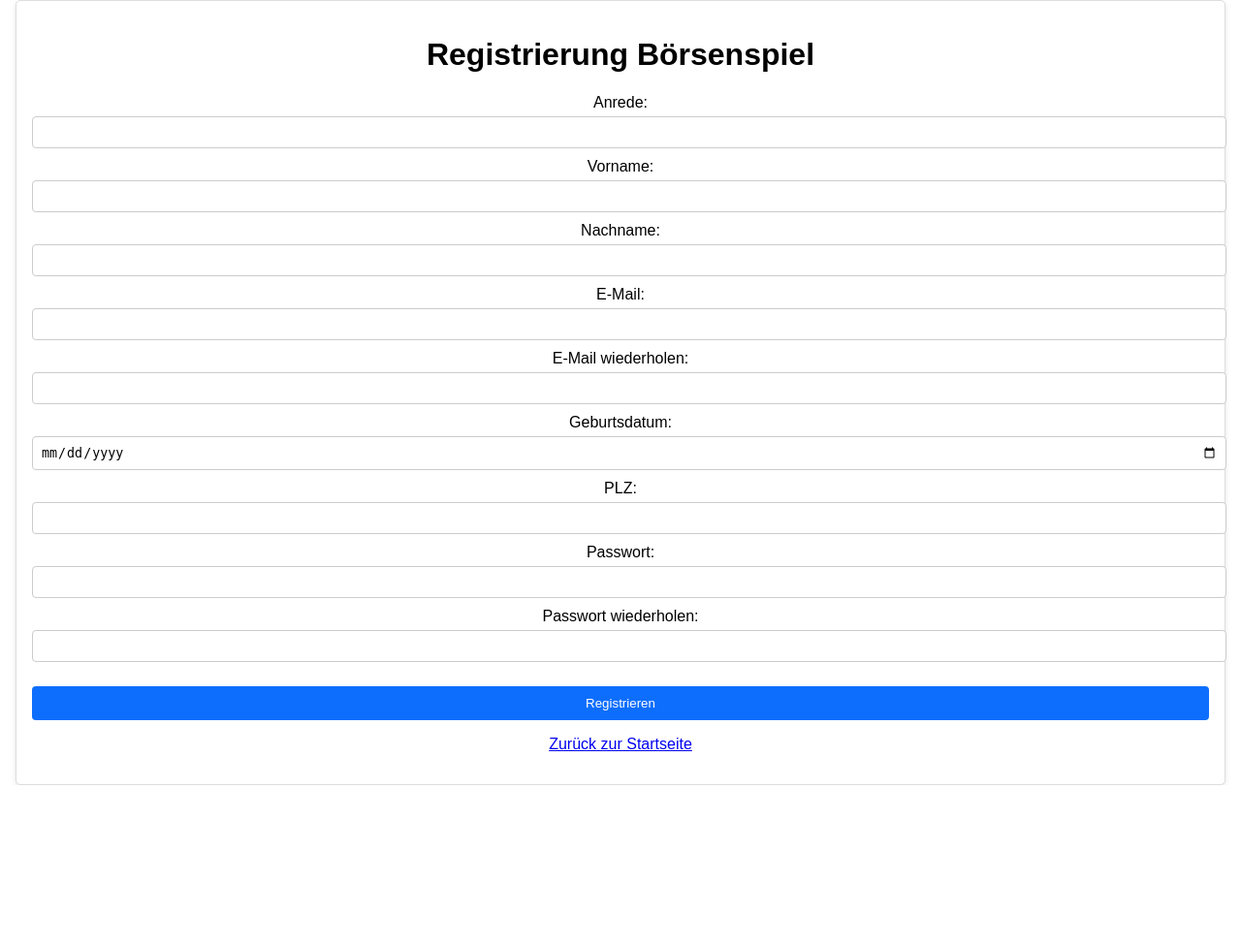
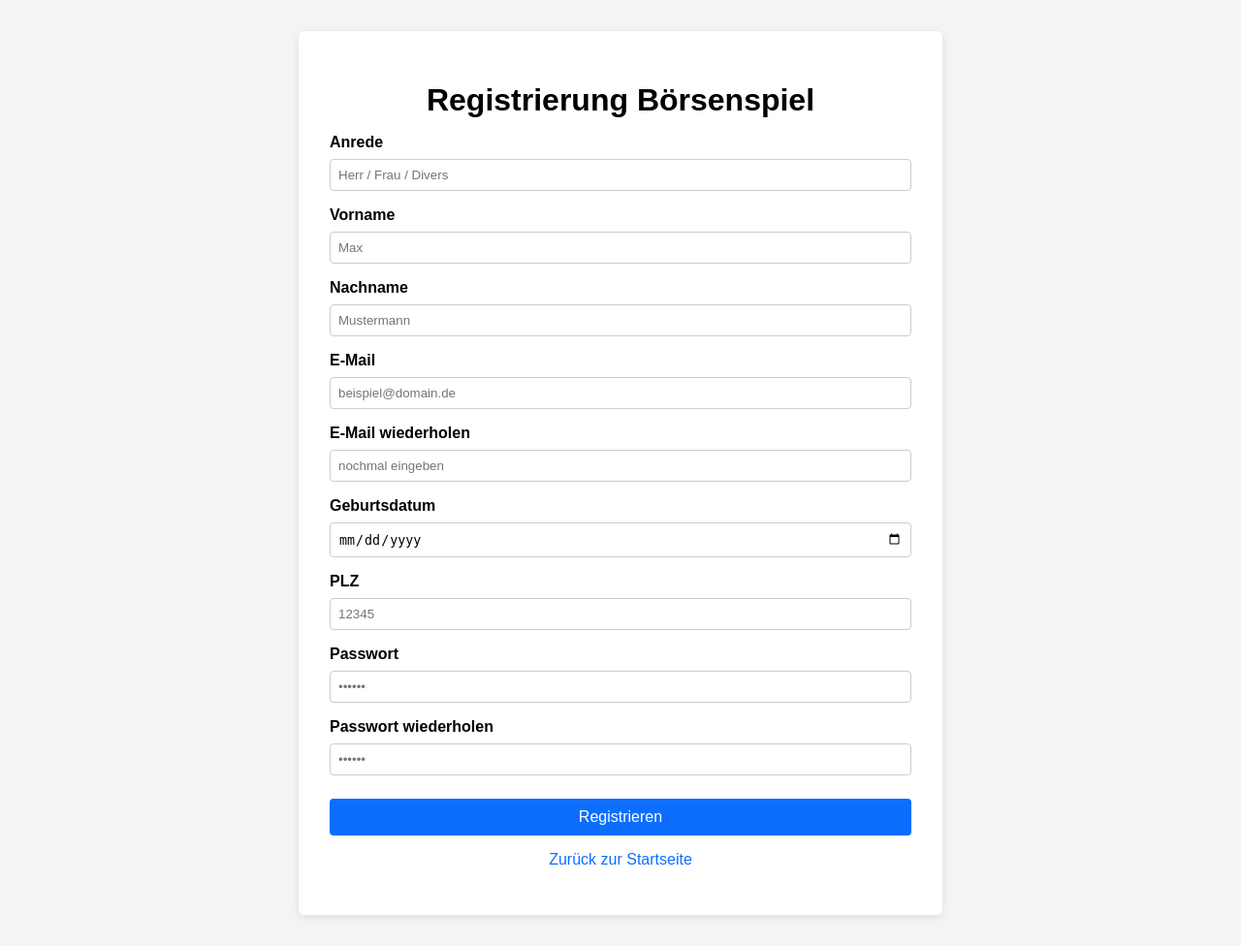
Before and after one commit to DerDaumen1/Webschreck, a PHP site: page /registrierung.php in a window 1280 px wide. Shown: the whole page at 97% size. Before the commit the page ends 810 px from the top, so only its background shows below. Run offline with PHP 8.4, Linux system fonts and the light colour scheme.

Commit message:
Registrierungsseite überarbeitet

```diff
--- /dev/null
+++ b/registrierung.css
@@ -0,0 +1,106 @@
+/* Grundlegendes Layout für die Registrierungsseite */
+body {
+    background-color: #f4f4f4;
+    font-family: Arial, sans-serif;
+    margin: 0;
+    padding: 0;
+}
+
+/* Container zentriert die Card */
+.container {
+    display: flex;
+    justify-content: center;
+    align-items: center;
+    /* vertikale Zentrierung */
+    min-height: 100vh;
+    padding: 2rem;
+}
+
+/* Card-Optik */
+.card {
+    background: #fff;
+    padding: 2rem;
+    border-radius: 6px;
+    box-shadow: 0 2px 8px rgba(0, 0, 0, 0.1);
+    width: 100%;
+    max-width: 600px;
+}
+
+/* Überschrift */
+h1 {
+    text-align: center;
+    margin-bottom: 1rem;
+}
+
+/* Fehlermeldung */
+.fehler {
+    background-color: #ffe0e0;
+    border: 1px solid #ffaaaa;
+    padding: 1rem;
+    margin-bottom: 1rem;
+    color: #d00000;
+    border-radius: 4px;
+}
+
+/* Formularstruktur */
+form {
+    display: flex;
+    flex-direction: column;
+}
+
+/* Formularelemente */
+.form-group {
+    margin-bottom: 1rem;
+    display: flex;
+    flex-direction: column;
+}
+
+.form-group label {
+    margin-bottom: 0.5rem;
+    font-weight: bold;
+}
+
+.form-group input {
+    padding: 8px;
+    border: 1px solid #ccc;
+    border-radius: 4px;
+}
+
+/* Button */
+button {
+    padding: 10px;
+    background-color: #0d6efd;
+    color: white;
+    border: none;
+    border-radius: 4px;
+    cursor: pointer;
+    font-size: 1rem;
+    margin-top: 0.5rem;
+}
+
+button:hover {
+    background-color: #0b5ed7;
+}
+
+/* Link zurück zur Startseite */
+.back-link {
+    text-align: center;
+    margin-top: 1rem;
+}
+
+.back-link a {
+    color: #0d6efd;
+    text-decoration: none;
+}
+
+.back-link a:hover {
+    text-decoration: underline;
+}
+
+/* Erfolgsmeldung */
+.success {
+    text-align: center;
+    font-size: 1.2rem;
+    color: green;
+    margin-bottom: 1rem;
+}
--- a/registrierung.php
+++ b/registrierung.php
@@ -29,7 +29,8 @@ if ($_SERVER['REQUEST_METHOD'] === 'POST') {
     }
 
     if (count($fehler) === 0) {
-        $stmt = $pdo->prepare("INSERT INTO users (anrede, vorname, nachname, email, passwort, geburtsdatum, plz, spielgeld, anzahl_aktien) VALUES (:anrede, :vorname, :nachname, :email, :passwort, :geburtsdatum, :plz, 50000, 0)");
+        $stmt = $pdo->prepare("INSERT INTO users (anrede, vorname, nachname, email, passwort, geburtsdatum, plz, spielgeld, anzahl_aktien)
+                               VALUES (:anrede, :vorname, :nachname, :email, :passwort, :geburtsdatum, :plz, 50000, 0)");
         $stmt->execute([
             ':anrede' => $anrede,
             ':vorname' => $vorname,
@@ -41,7 +42,7 @@ if ($_SERVER['REQUEST_METHOD'] === 'POST') {
         ]);
 
         $erfolg = true;
-        // Um den User ggf. direkt einzuloggen:
+        // Direkt einloggen und zur Startseite weiterleiten:
         $_SESSION['angemeldet'] = true;
         $_SESSION['nutzer_email'] = $email;
         $_SESSION['vorname'] = $vorname;
@@ -52,42 +53,14 @@ if ($_SERVER['REQUEST_METHOD'] === 'POST') {
         exit;
     }
 }
-
 ?>
 <!DOCTYPE html>
 <html lang="de">
 <head>
   <meta charset="UTF-8">
   <title>Registrierung Börsenspiel</title>
-  <link rel="stylesheet" href="styles.css">
-  <style>
-    form {
-      display: flex;
-      flex-direction: column;
-    }
-    label {
-      margin-bottom: 10px;
-    }
-    input {
-      width: 100%;
-      padding: 8px;
-      margin-top: 5px;
-      border: 1px solid #ccc;
-      border-radius: 4px;
-    }
-    button {
-      margin-top: 15px;
-      padding: 10px;
-      background-color: #0d6efd;
-      color: white;
-      border: none;
-      border-radius: 4px;
-      cursor: pointer;
-    }
-    button:hover {
-      background-color: #0b5ed7;
-    }
-  </style>
+  <!-- Hier wird das externe Stylesheet für die Registrierungsseite eingebunden -->
+  <link rel="stylesheet" href="registrierung.css">
 </head>
 <body>
 <div class="container">
@@ -103,19 +76,59 @@ if ($_SERVER['REQUEST_METHOD'] === 'POST') {
           </ul>
         </div>
       <?php endif; ?>
-    <form id="regForm" method="post" action="registrierung.php">
-      <label>Anrede:<input type="text" name="anrede" required /></label>
-      <label>Vorname:<input type="text" name="vorname" required /></label>
-      <label>Nachname:<input type="text" name="nachname" required /></label>
-      <label>E-Mail:<input type="email" name="email" required /></label>
-      <label>E-Mail wiederholen:<input type="email" name="emailWdh" required /></label>
-      <label>Geburtsdatum:<input type="date" name="geburtsdatum" required /></label>
-      <label>PLZ:<input type="text" name="plz" required /></label>
-      <label>Passwort:<input type="password" name="passwort" required /></label>
-      <label>Passwort wiederholen:<input type="password" name="passwortWdh" required /></label>
-      <button type="submit">Registrieren</button>
-    </form>
-    <p><a href="index.php">Zurück zur Startseite</a></p>
+
+      <form id="regForm" method="post" action="registrierung.php">
+        <div class="form-group">
+          <label for="anrede">Anrede</label>
+          <input type="text" id="anrede" name="anrede" required placeholder="Herr / Frau / Divers" />
+        </div>
+
+        <div class="form-group">
+          <label for="vorname">Vorname</label>
+          <input type="text" id="vorname" name="vorname" required placeholder="Max" />
+        </div>
+
+        <div class="form-group">
+          <label for="nachname">Nachname</label>
+          <input type="text" id="nachname" name="nachname" required placeholder="Mustermann" />
+        </div>
+
+        <div class="form-group">
+          <label for="email">E-Mail</label>
+          <input type="email" id="email" name="email" required placeholder="beispiel@domain.de" />
+        </div>
+
+        <div class="form-group">
+          <label for="emailWdh">E-Mail wiederholen</label>
+          <input type="email" id="emailWdh" name="emailWdh" required placeholder="nochmal eingeben" />
+        </div>
+
+        <div class="form-group">
+          <label for="geburtsdatum">Geburtsdatum</label>
+          <input type="date" id="geburtsdatum" name="geburtsdatum" required />
+        </div>
+
+        <div class="form-group">
+          <label for="plz">PLZ</label>
+          <input type="text" id="plz" name="plz" required placeholder="12345" />
+        </div>
+
+        <div class="form-group">
+          <label for="passwort">Passwort</label>
+          <input type="password" id="passwort" name="passwort" required placeholder="••••••" />
+        </div>
+
+        <div class="form-group">
+          <label for="passwortWdh">Passwort wiederholen</label>
+          <input type="password" id="passwortWdh" name="passwortWdh" required placeholder="••••••" />
+        </div>
+
+        <button type="submit">Registrieren</button>
+      </form>
+      <p class="back-link"><a href="index.php">Zurück zur Startseite</a></p>
+    <?php else: ?>
+      <p class="success">Erfolgreich registriert!</p>
+      <p class="back-link"><a href="index.php">Weiter zur Startseite</a></p>
     <?php endif; ?>
   </div>
 </div>
```
